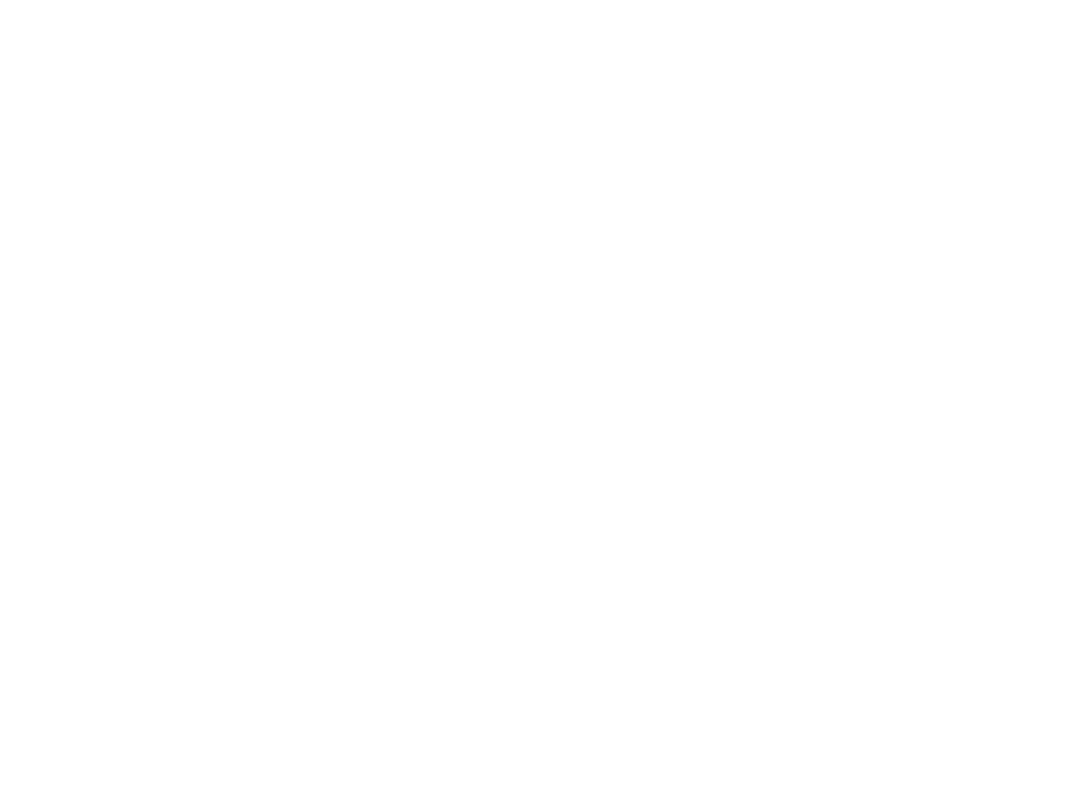
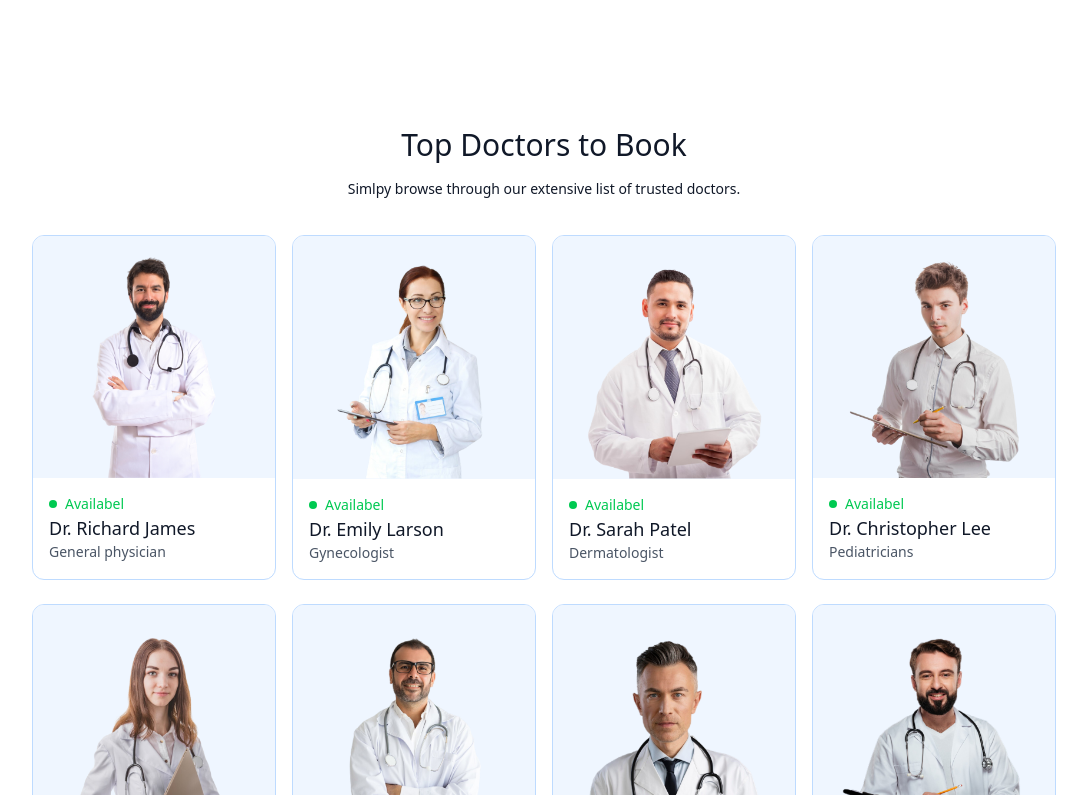
Before and after one commit to H-Janath/Appointments-booking-system-frontend, a React app: page / in a window 1280 px wide. Shown: the part 1005-1800 px from the top of the page, without its empty margins (96-1183 px from the left). Before the commit the page ends 1068 px from the top, so only its background shows below. Built offline with nearby package versions, Linux system fonts and the light colour scheme; the HTML template or start-up script is replaced by a standard one.

Commit message:
Add TopDoctors component and integrate it into Home page

```diff
--- /dev/null
+++ b/src/components/TopDoctors.jsx
@@ -0,0 +1,30 @@
+import React from 'react'
+import { doctors } from '../assets/assets'
+
+const TopDoctors = () => {
+  return (
+    <div className='flex flex-col items-center gap-4 my-16 text-gray-900 mb:mx-10'>
+      <h1 className='text-3xl font-medium '>Top Doctors to Book</h1>
+      <p className='sm:w-1/2 text-center text-sm '>Simlpy browse through our extensive list of trusted doctors.</p>
+      <div className="w-full grid  grid-cols-[repeat(auto-fill,minmax(200px,1fr))]  gap-4 pt-5 gap-y-6 px-3 sm:px-0">
+        {
+          doctors.slice(0,10).map((item,index)=>(
+            <div key={index} className="border border-blue-200 rounded-xl overflow-hidden cursor-pointer hover:translate-y-[-10px] transition-all duration-500">
+                <img className='bg-blue-50' src={item.image} alt="" />
+                <div className="p-4">
+                  <div className="flex items-center gap-2 text-sm text-center text-green-500">
+                    <p className='w-2 h-2 bg-green-500 rounded -full '></p>
+                    <p>Availabel</p>
+                  </div>
+                  <p className='text-gray-900 text-lg font-medium '>{item.name}</p>
+                  <p className='text-gray-600 text-sm '>{item.speciality}</p>
+                </div>
+            </div>
+          ))}
+      </div>
+      <button className='bg-blue-50 text-gray-600 px-12 py-3 rounded-full mt-10'>more</button>
+    </div>
+  )
+}
+
+export default TopDoctors
--- a/src/index.css
+++ b/src/index.css
@@ -1,4 +1,5 @@
 @import "tailwindcss";
+@source "../node_modules/@my-company/ui-lib";
 
 .active hr{
     @apply block;
--- a/src/pages/Home.jsx
+++ b/src/pages/Home.jsx
@@ -1,12 +1,13 @@
 import React from 'react'
 import Header from '../components/Header'
 import SpecialityMenu from '../components/SpecialityMenu'
-
+import TopDoctors from '../components/TopDoctors'
 const Home = () => {
   return (
     <div>
         <Header/>
         <SpecialityMenu/>
+        <TopDoctors/>
     </div>
   )
 }
```
